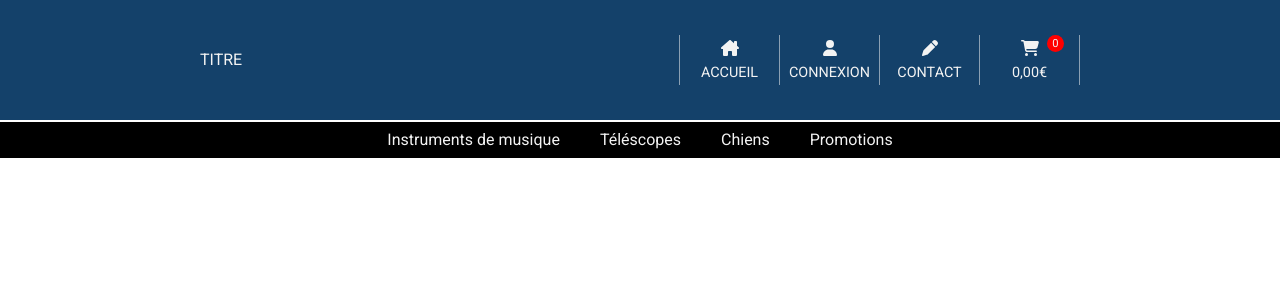
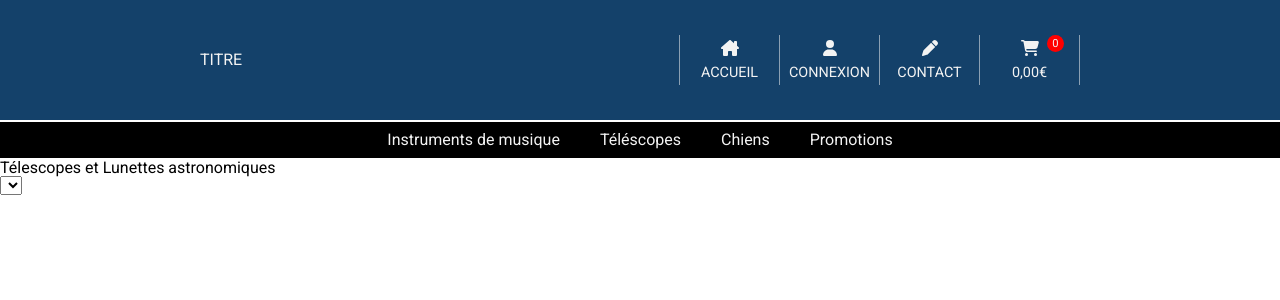
Before and after one commit to julabina/e_shop_react_node, a React (Create React App) app in the folder front/: page /telescope in a window 1280 px wide. Shown: the top 300 px of the page. Built offline with nearby package versions, Linux system fonts and the light colour scheme.

Commit message:
add base telescope list

```diff
--- a/front/src/Containers/Telescope/Telescope.js
+++ b/front/src/Containers/Telescope/Telescope.js
@@ -2,9 +2,27 @@ import React from 'react';
 
 const Telescope = () => {
     return (
-        <div>
+        <main>
+            <section className='telescopesList'>
+                <div className="telescopesList__top">
+                    <div className="telescopesList__top__top">
+                        <h2>Télescopes et Lunettes astronomiques</h2>
+                        <div className="telescopesList__top__top__pages"></div>
+                    </div>
+                    <select name="" id="">
+                        <option value=""></option>
+                        <option value=""></option>
+                        <option value=""></option>
+                    </select>
+                </div>
+                <div className="telescopesList__main">
 
-        </div>
+                </div>
+                <div className="telescopesList__bot">
+
+                </div>
+            </section>
+        </main>
     );
 };
 
```
